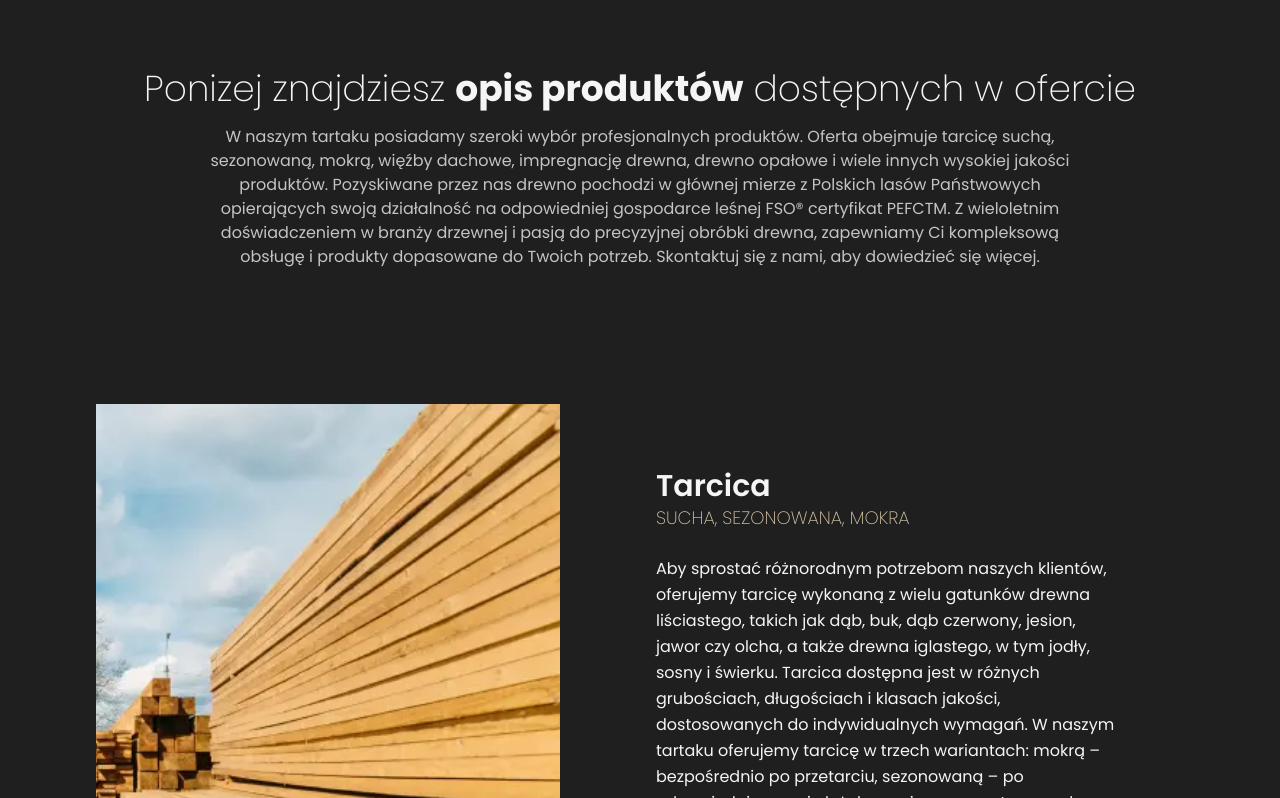
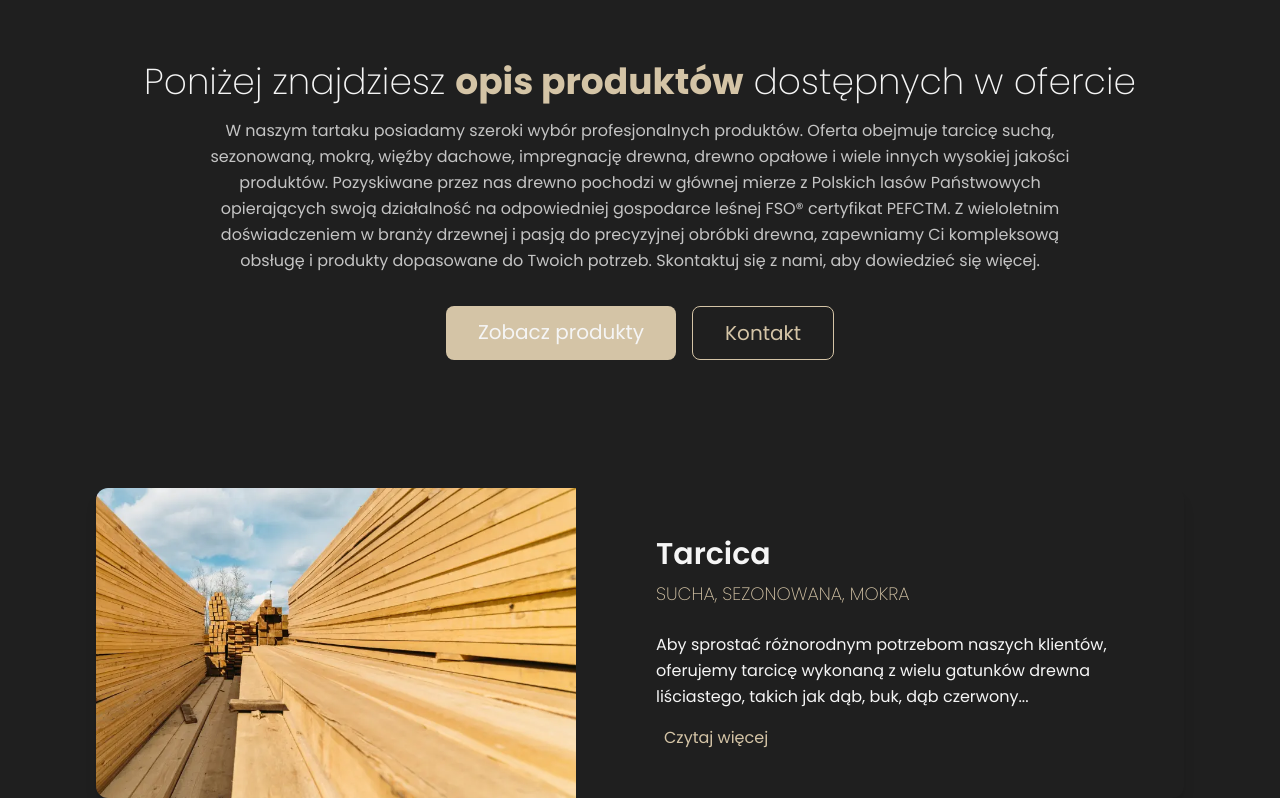
Before and after one commit to TheCodemate/drewnex-website, a Next.js app: page /products in a window 1280 px wide. Shown: the part 522-1320 px from the top of the page. Built offline with nearby package versions, Linux system fonts and the light colour scheme.

Commit message:
style[product-page]: implemented new styling

```diff
--- a/src/app/products/page.tsx
+++ b/src/app/products/page.tsx
@@ -1,7 +1,7 @@
 'use client';
-import React from 'react';
+import React, { useState } from 'react';
 import Image from 'next/image';
-import { motion, Variants } from 'framer-motion';
+import { motion, Variants, AnimatePresence } from 'framer-motion';
 import { CallToActionSection } from '@/components/CallToActionSection';
 
 type ProductData = {
@@ -23,25 +23,39 @@ const elementSlideInVariants = (direction: 'left' | 'right') => ({
   show: { opacity: 1, x: 0, transition: { duration: 0.8 } },
 });
 
-const ProductCard: React.FC<ProductData> = ({
+const ProductCard: React.FC<ProductData & { index: number }> = ({
   title,
   subtitle,
   description,
   imageSrc,
   altText,
   reverse,
-}) => (
-  <div
+  index,
+}) => {
+  const [isExpanded, setIsExpanded] = useState(false);
+  const maxDescriptionLength = 150;
+  const shortDescription =
+    description.length > maxDescriptionLength
+      ? `${description.substring(0, maxDescriptionLength)}...`
+      : description;
+
+  return (
+    <motion.div
+      initial={{ opacity: 0, y: 50 }}
+      whileInView={{ opacity: 1, y: 0 }}
+      viewport={{ once: true }}
+      transition={{ duration: 0.5, delay: index * 0.1 }}
       className={`flex flex-col ${
         reverse ? 'lg:flex-row-reverse' : 'lg:flex-row'
-    } gap-8 mb-16`}
+      } gap-8 mb-16 rounded-xl overflow-hidden shadow-lg hover:shadow-xl transition-shadow duration-300`}
     >
+      <div className="relative flex-1 min-w-[240px] min-h-[300px] max-w-full max-h-[380px] sm:max-h-full overflow-hidden group">
         <motion.div
           viewport={{ once: true }}
           initial="hide"
           whileInView="show"
           variants={elementSlideInVariants(reverse ? 'right' : 'left')}
-      className="relative flex-1 min-w-[240px] min-h-[300px] max-w-full max-h-[380px] sm:max-h-full"
+          className="w-full h-full"
         >
           <Image
             objectFit="cover"
@@ -49,23 +63,42 @@ const ProductCard: React.FC<ProductData> = ({
             fill={true}
             src={imageSrc}
             alt={altText}
+            className="group-hover:scale-105 transition-transform duration-500"
           />
         </motion.div>
+      </div>
       <motion.div
         viewport={{ once: true }}
         initial="hide"
         whileInView="show"
         variants={elementSlideInVariants(reverse ? 'left' : 'right')}
-      className="flex-1 flex flex-col justify-center p-6 sm:p-12 lg:p-16 bg-gray-50 rounded-md"
+        className="flex-1 flex flex-col justify-center p-6 sm:p-8 lg:p-12 bg-gray-50 rounded-md"
       >
-      <h2 className="text-3xl font-semibold text-gray-800">{title}</h2>
+        <h2 className="text-3xl font-semibold text-gray-800 mb-2">{title}</h2>
         <span className="text-lg font-thin text-gray-600 uppercase mb-6 text-detail">
           {subtitle}
         </span>
-      <p className="text-base text-gray-700 leading-relaxed">{description}</p>
+        <AnimatePresence>
+          <motion.div
+            initial={{ height: 'auto' }}
+            animate={{ height: 'auto' }}
+            className="text-base text-gray-700 leading-relaxed"
+          >
+            {isExpanded ? description : shortDescription}
           </motion.div>
-  </div>
+        </AnimatePresence>
+        {description.length > maxDescriptionLength && (
+          <button
+            onClick={() => setIsExpanded(!isExpanded)}
+            className="mt-4 text-detail font-medium hover:underline self-start focus:outline-none focus:ring-2 focus:ring-detail rounded-md px-2"
+          >
+            {isExpanded ? 'Pokaż mniej' : 'Czytaj więcej'}
+          </button>
+        )}
+      </motion.div>
+    </motion.div>
   );
+};
 
 const Products: React.FC = () => {
   const productData: ProductData[] = [
@@ -115,13 +148,14 @@ const Products: React.FC = () => {
 
   return (
     <main>
-      <section className="flex flex-col justify-center text-6xl sm:min-h-[342px]">
-        <div className="flex flex-col min-h-[200px] justify-center bg-hero-pattern bg-center p-8 lg:min-h-[520px] py-4 xl:py-8 px-[2%] xl:px-[5%] gap-4 xl:gap-8">
+      <section className="flex flex-col justify-center">
+        <div className="flex flex-col min-h-[200px] justify-center bg-hero-pattern bg-center bg-cover p-8 lg:min-h-[520px] py-4 xl:py-8 px-[2%] xl:px-[5%] gap-4 xl:gap-8">
           <motion.div
             viewport={{ once: true }}
             initial="hide"
             whileInView="show"
             variants={introHeaderVariants}
+            className="text-6xl backdrop-blur-sm bg-white/30 p-6 rounded-lg inline-block self-start"
           >
             <h1 className="font-[200]">Oferta</h1>
           </motion.div>
@@ -134,26 +168,45 @@ const Products: React.FC = () => {
           className="flex-1 flex flex-col justify-center items-center text-xl p-8 text-center sm:min-h-[342px] sm:p-16"
         >
           <h2 className="font-thin mb-4 text-4xl">
-            Ponizej znajdziesz <span className="font-bold">opis produktów</span>{' '}
+            Poniżej znajdziesz{' '}
+            <span className="font-bold text-detail">opis produktów</span>{' '}
             dostępnych w ofercie
           </h2>
-          <p className="font-normal text-textAlternate text-base sm:w-3/4">
+          <p className="font-normal text-textAlternate text-base sm:w-3/4 leading-relaxed">
             W naszym tartaku posiadamy szeroki wybór profesjonalnych produktów.
             Oferta obejmuje tarcicę suchą, sezonowaną, mokrą, więźby dachowe,
             impregnację drewna, drewno opałowe i wiele innych wysokiej jakości
             produktów. Pozyskiwane przez nas drewno pochodzi w głównej mierze z
             Polskich lasów Państwowych opierających swoją działalność na
             odpowiedniej gospodarce leśnej FSO® certyfikat PEFCTM. Z wieloletnim
-            doświadczeniem w branży drzewnej i pasją do precyzyjnej obróbki
+            doświadczeniem w branży drzewnej i pasją do precyzyjnej obróbki
             drewna, zapewniamy Ci kompleksową obsługę i produkty dopasowane do
             Twoich potrzeb. Skontaktuj się z nami, aby dowiedzieć się więcej.
           </p>
+          <div className="flex gap-4 mt-8">
+            <a
+              href="#produkty"
+              className="bg-detail text-white px-8 py-3 rounded-lg hover:bg-opacity-90 transition-all duration-300 font-medium"
+            >
+              Zobacz produkty
+            </a>
+            <a
+              href="tel:+48600600600"
+              className="border border-detail text-detail px-8 py-3 rounded-lg hover:bg-detail hover:text-white transition-all duration-300 font-medium"
+            >
+              Kontakt
+            </a>
+          </div>
         </motion.div>
       </section>
-      <section className="py-16 px-6 sm:px-12 lg:px-24 bg-white">
+      <section id="produkty" className="py-16 px-6 sm:px-12 lg:px-24 bg-white">
+        <div className="max-w-7xl mx-auto">
+          <div className="grid grid-cols-1 gap-16">
             {productData.map((product, index) => (
-          <ProductCard key={index} {...product} />
+              <ProductCard key={index} {...product} index={index} />
             ))}
+          </div>
+        </div>
       </section>
       <CallToActionSection />
     </main>
```
Lines whose indentation alone changed are shown as unchanged.
